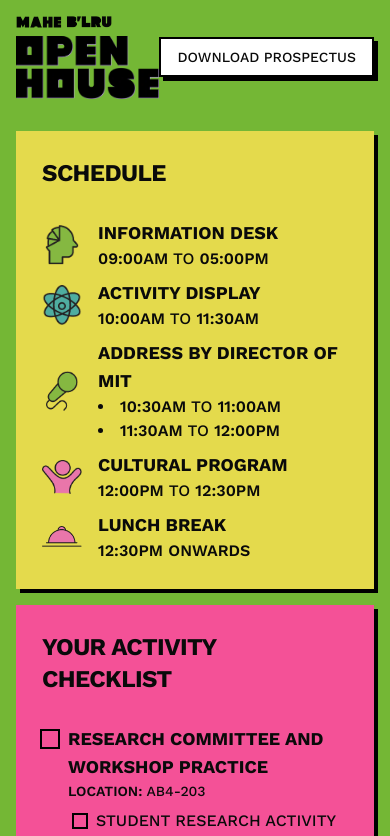
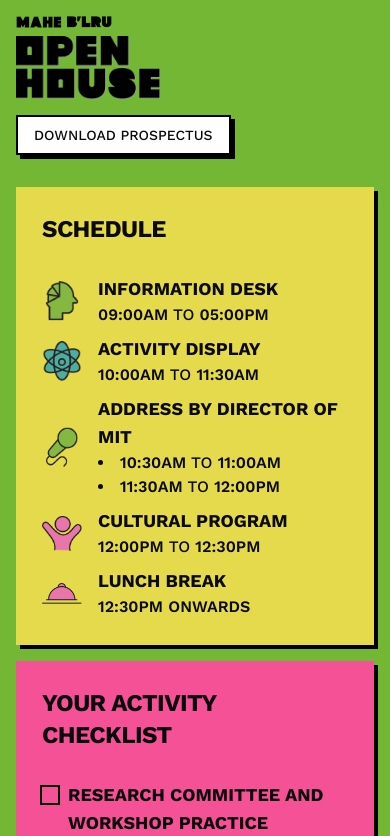
Before and after one commit to Alphaspiderman/mahe-openhouse-2025, a Next.js app: page / in a window 390 px wide. Shown: the top 836 px of the page. Built offline with nearby package versions, Linux system fonts and the light colour scheme.

Commit message:
fix(ui): put buttons below logo on mobile

```diff
--- a/src/app/layout.tsx
+++ b/src/app/layout.tsx
@@ -2,6 +2,7 @@ import type { Metadata } from 'next';
 import { Work_Sans } from 'next/font/google';
 import Image from 'next/image';
 
+import DownloadButton from '@/components/download-button';
 import InstallButton from '@/components/install-button';
 import { Button } from '@/components/ui/button';
 
@@ -9,7 +10,6 @@ import bannerInstitute from '@/assets/banner-institute.webp';
 import bannerLogo from '@/assets/banner-logo.webp';
 
 import '@/styles/globals.css';
-import DownloadButton from '@/components/download-button';
 
 export const metadata: Metadata = {
   title: 'MAHE Open House 2025',
@@ -46,7 +46,7 @@ export default function RootLayout({
     <html lang="en">
       <head />
       <body className={`${fontSans.className} antialiased`}>
-        <header className="m-4 flex items-center justify-between">
+        <header className="m-4 flex flex-col items-start justify-between space-y-4 lg:flex-row lg:items-center">
           <div className="space-y-2">
             <Image
               src={bannerInstitute}
@@ -61,9 +61,10 @@ export default function RootLayout({
               priority
             />
           </div>
-
-          <InstallButton />
-          <DownloadButton />
+          <div>
+            <InstallButton />
+            <DownloadButton />
+          </div>
         </header>
         <main className="mx-4 my-8 lg:mx-10">{children}</main>
         <footer className="m-4 flex items-center justify-between">
--- a/src/components/download-button.tsx
+++ b/src/components/download-button.tsx
@@ -20,7 +20,7 @@ const DownloadButton = () => {
       <Button
         onClick={handleInstallClick}
         variant="neutral"
-        className="uppercase"
+        className="cursor-pointer uppercase"
       >
         Download Prospectus
       </Button>
```
